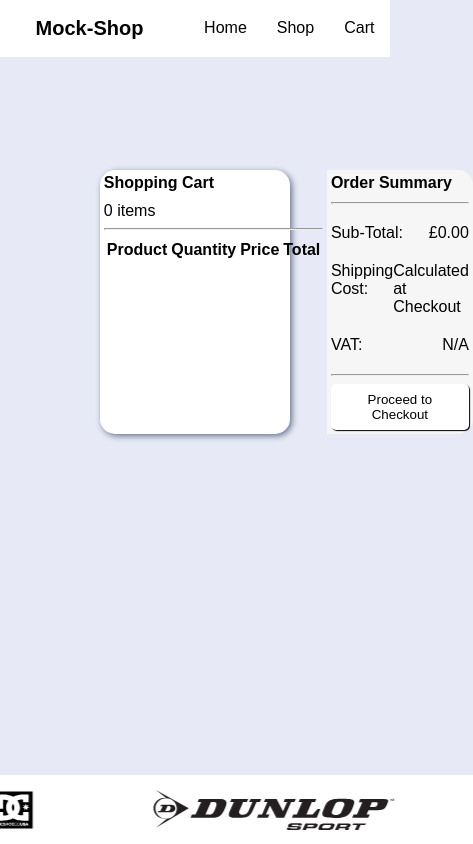
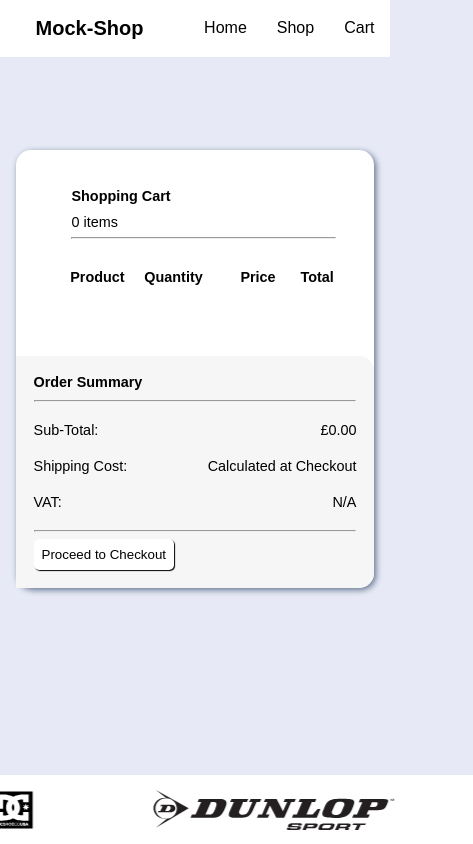
Before and after one commit to camel-97/Mock-Shop, a React (Vite) app: page /cart in a window 390 px wide. Shown: the whole page, 473 px wide, since content can reach past the window. Built offline with nearby package versions, Linux system fonts and the light colour scheme.

Commit message:
media query adjustments for responsive cart

```diff
--- a/src/css/cart.css
+++ b/src/css/cart.css
@@ -15,6 +15,10 @@
     margin-bottom: 10px;
 }
 
+.cart-header {
+    margin: 20px;
+}
+
 .cart-card {
     margin: 100px 100px;
     background-color: white;
@@ -24,7 +28,7 @@
 }
 
 .items {
-    padding: 2%;
+    padding: 5%;
     display: flex;
     flex-direction: column;
     flex: 2
@@ -32,7 +36,7 @@
 
 .summary {
     background-color: rgb(246, 246, 246);
-    padding: 2%;
+    padding: 5%;
     flex: 1;
     border-top-right-radius: 15px;
     border-bottom-right-radius: 15px;
@@ -71,6 +75,11 @@ tr > *:not(:first-child) {
     justify-content: space-between;
 }
 
+td {
+    padding: 0.8vw;
+    padding-bottom: 10px;
+}
+
 .checkout-btn {
     background-color: white;
 }
@@ -78,3 +87,52 @@ tr > *:not(:first-child) {
 .summary > :first-child {
     font-weight: 600;
 }
+
+.max-w-cell {
+    width: 80px
+}
+
+@media (max-width: 1300px) {
+    .cart-card {
+        flex-direction: column;
+        gap: 50px;
+        margin: 80px 4vw;
+        font-size: 1rem;
+    }
+}
+
+@media (max-width: 790px) {
+    .cart-card {
+        font-size: 0.9rem;
+    }
+    .title-cell {
+        max-width: 100px;
+    }
+    .items {
+        padding-left: 10%;
+    }
+    .price-cell {
+        padding-left: 2%
+    }
+    .cart-img-div {
+        flex-direction: column;
+    }
+    td.adj-btns{
+        display: flex;
+        align-items: center;
+    }
+    td {
+        padding-bottom: 20px;
+    }
+    .adj-btns {
+        display: flex;
+        flex-direction: column-reverse;
+        align-items: center;
+        height: 100%;
+        justify-content: center;
+    }
+    .adj-btns > * {
+        margin: 3px
+    }
+
+}
```
